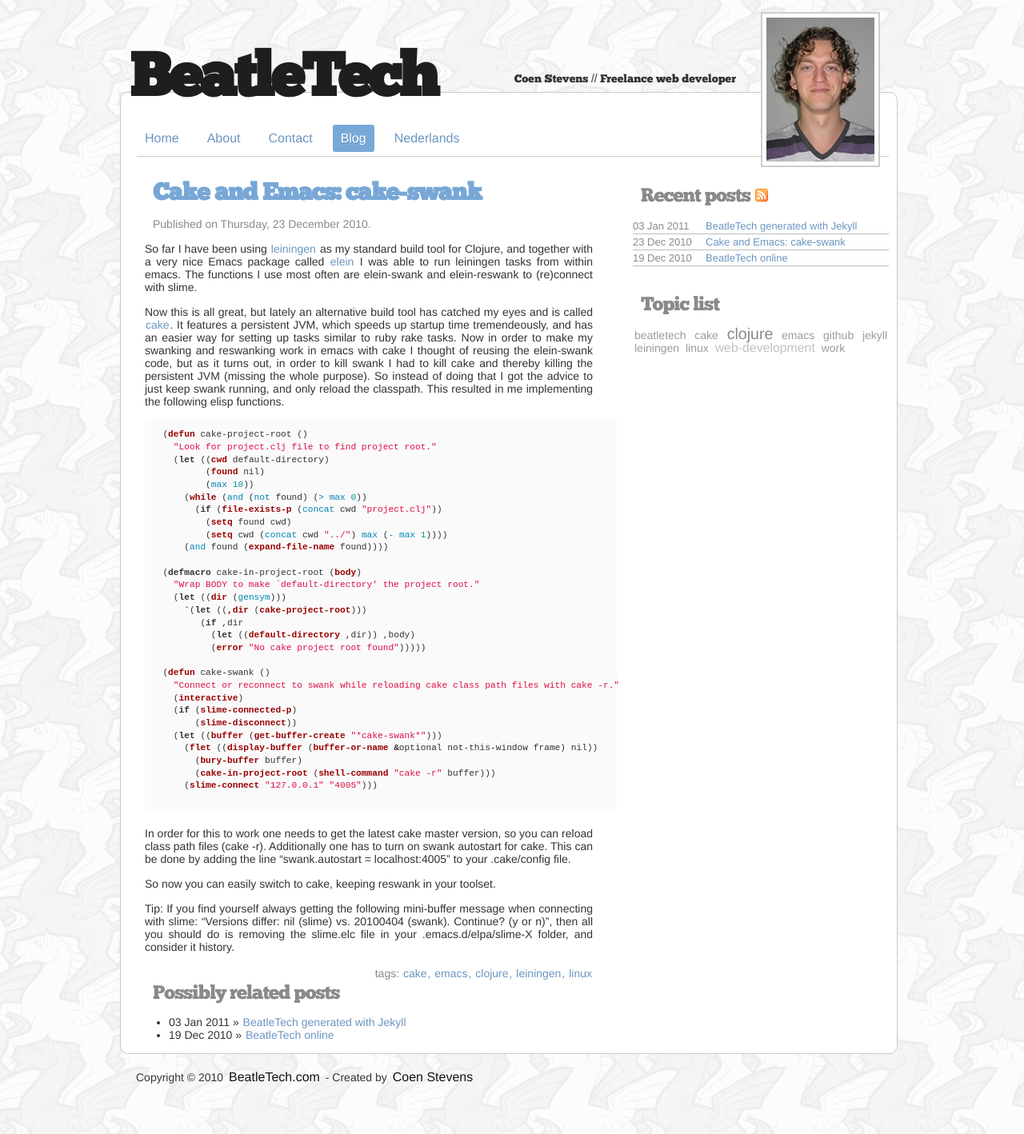
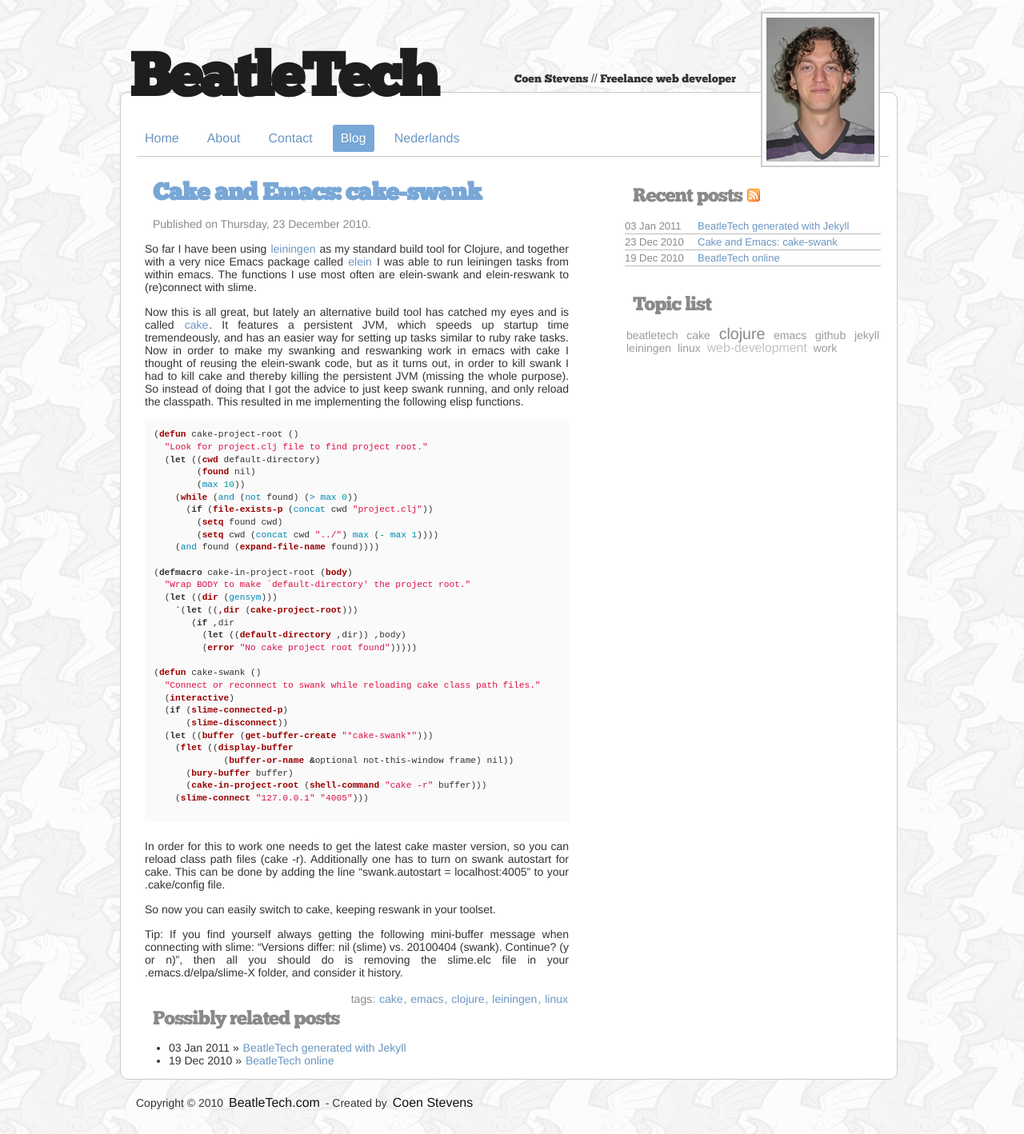
Before and after one commit to beatlevic/beatletech, a Jekyll site: the page built from _posts/2010-12-23-cake-swank.markdown, in a window 1280 px wide. Shown: the whole page at 80% size. Built offline with Jekyll 4.4.1, drawn with Linux system fonts in a browser that asks for light colours; nearby versions of some CDN libraries; Markdown is read by kramdown in place of the engine named in the settings; comment, search, counter and statistics services are not loaded.

Commit message:
Layout change to make p less wide

```diff
--- a/_posts/2010-12-23-cake-swank.markdown
+++ b/_posts/2010-12-23-cake-swank.markdown
@@ -46,12 +46,13 @@
          (error "No cake project root found")))))
 
 (defun cake-swank ()
-  "Connect or reconnect to swank while reloading cake class path files with cake -r."
+  "Connect or reconnect to swank while reloading cake class path files."
   (interactive)
   (if (slime-connected-p)
       (slime-disconnect))
   (let ((buffer (get-buffer-create "*cake-swank*")))
-    (flet ((display-buffer (buffer-or-name &optional not-this-window frame) nil))
+    (flet ((display-buffer
+             (buffer-or-name &optional not-this-window frame) nil))
       (bury-buffer buffer)
       (cake-in-project-root (shell-command "cake -r" buffer)))
     (slime-connect "127.0.0.1" "4005")))
--- a/css/960.css
+++ b/css/960.css
@@ -67,7 +67,7 @@
 .container_12 .grid_4 { width: 320px; } /* 300 */
 .container_12 .grid_5 { width: 380px; }
 .container_12 .grid_7 { width: 540px; }
-.container_12 .grid_8 { width: 590px; } /* 620 */
+.container_12 .grid_8 { width: 580px; } /* 620 */
 .container_12 .grid_10 { width: 780px; }
 .container_12 .grid_11 { width: 860px; }
 
--- a/css/syntax.css
+++ b/css/syntax.css
@@ -3,9 +3,10 @@
     font-size: 0.8em;
     line-height: 1.4em;
     font-family: Monaco, "Courier New", monospace;
-    padding: 1em 0em 0.5em 2em;
+    padding: 1em 0em 0.5em 1em;
     margin-bottom:2em;
     background: #fafafa;
+    width: 520px;
 }
 .highlight .c { color: #999988; font-style: italic } /* Comment */
 .highlight .err { color: #a61717; background-color: #e3d2d2 } /* Error */
--- a/style.css
+++ b/style.css
@@ -293,7 +293,7 @@
 	position: relative;
 }
 
-.post p { padding-right: 30px; }
+.post p { padding-right: 50px; }
 
 .post img.thumbnail + p { margin-top: 25px; } /* First p after the thumbnail */
 
@@ -551,7 +551,7 @@
   /* line-height: 1.7em; */
   color: #8a8a8a;
   float: right;
-  margin-right: 30px;
+  margin-right: 50px;
   margin-bottom: 10px;
 }
 
```
